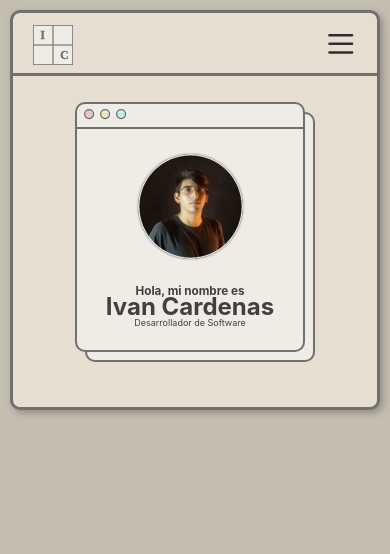
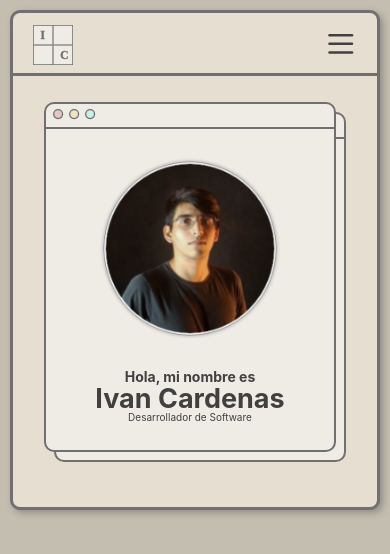
Before and after one commit to ivancard/ivancardenas, a React (Vite) app: page / in a window 390 px wide. Shown: the top 554 px of the page. Built offline with nearby package versions, Linux system fonts and the light colour scheme.

Commit message:
width with percents for responsive mobile

```diff
--- a/src/components/HeaderNav.jsx
+++ b/src/components/HeaderNav.jsx
@@ -9,7 +9,7 @@ const Path = (props) => (
     <motion.path
         fill='transparent'
         strokeWidth='2'
-        stroke='hsl(0, 0%, 18%)'
+        stroke='#404040'
         strokeLinecap='round'
         {...props}
     />
--- a/src/components/Window.jsx
+++ b/src/components/Window.jsx
@@ -3,7 +3,9 @@ import '../scss/window.scss';
 export const Window = ({ children }) => {
     return (
         <div className='windows-container'>
-            <div className='window-back'></div>
+            <div className='window-back'>
+                <div className='state-bar-back'></div>
+            </div>
             <div className='window'>
                 <div className='state-window'>
                     <svg
--- a/src/scss/header-nav.scss
+++ b/src/scss/header-nav.scss
@@ -2,7 +2,7 @@
 @import '../colors';
 
 .header-container {
-    height: 400px;
+    height: 500px;
     background-color: $bg-dark;
     margin: 10px;
     border-radius: $radious;
@@ -11,10 +11,11 @@
     .header-window-container {
         width: 100%;
         height: calc(100% - 63px);
-        display: grid;
-        place-content: center;
+        display: flex;
+        justify-content: center;
+        align-items: center;
         .foto-perfil {
-            width: 50%;
+            width: 65%;
         }
         .window-text {
             color: $text-primary;
@@ -22,14 +23,15 @@
             flex-direction: column;
             align-items: center;
             h3 {
-                margin-bottom: -6px;
+                font-size: 1.4rem;
+                margin-bottom: -3px;
             }
             h1 {
-                font-size: 2.4rem;
+                font-size: 2.7rem;
             }
             h5 {
                 margin-top: -4px;
-                font-size: 0.9rem;
+                font-size: 1rem;
                 font-weight: normal;
             }
         }
--- a/src/scss/window.scss
+++ b/src/scss/window.scss
@@ -2,12 +2,13 @@
 
 .window {
     height: 100%;
-    width: 230px;
+    width: 100%;
     background-color: $bg-light;
     border: 2px solid $text-secondary;
     border-radius: $radious;
     position: relative;
     z-index: 11;
+
     .state-window {
         width: 100%;
         height: 25px;
@@ -45,8 +46,9 @@
 
 .windows-container {
     position: relative;
-    height: 250px;
-    width: fit-content;
+    height: 350px;
+    width: 80%;
+    max-width: 300px;
     margin-top: -30px;
     margin-left: -10px;
 }
@@ -61,4 +63,8 @@
     height: 100%;
     border: 2px solid $text-secondary;
     border-radius: $radious;
+    .state-bar-back {
+        height: 25px;
+        border-bottom: 2px solid $text-secondary;
+    }
 }
```
